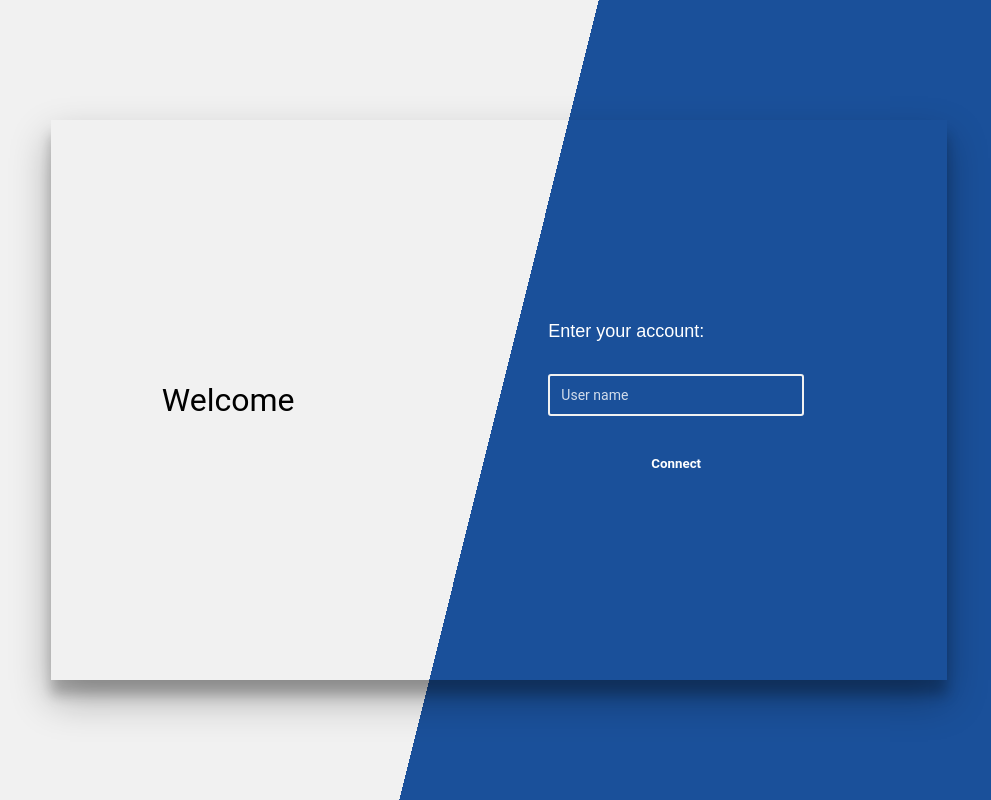
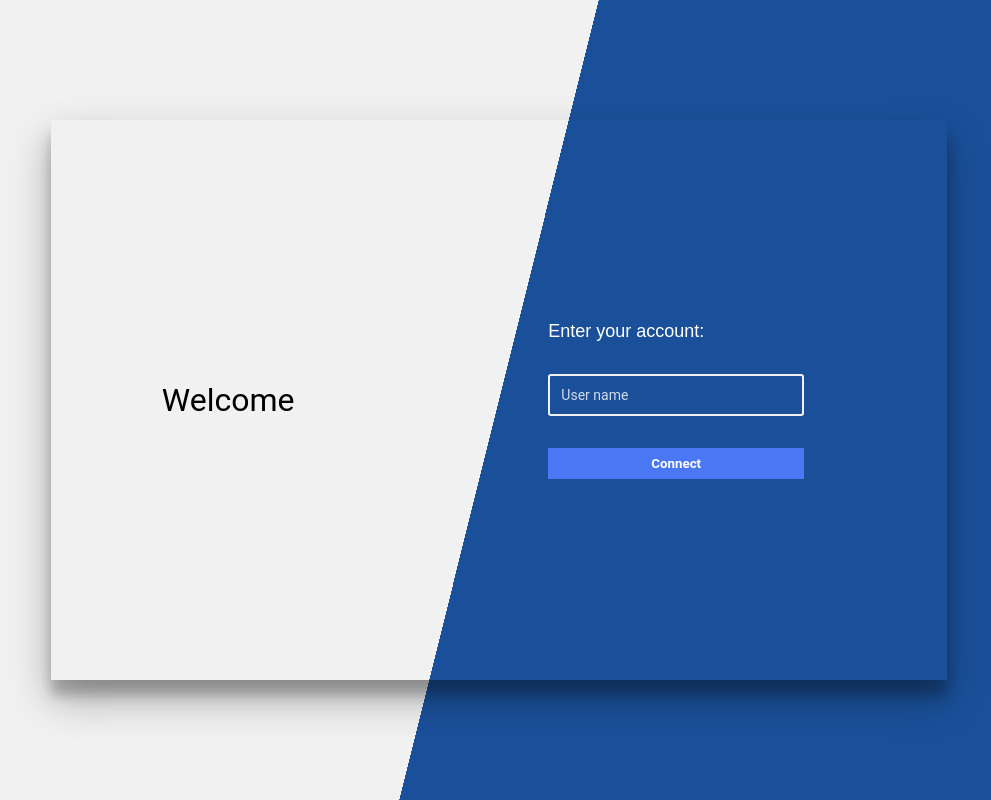
Before and after one commit to JoaoPauloFontana/web-task-app, a React (Vite) app: page /login in a window 1280 px wide. Shown: the whole page, without its empty margins (141-1132 px from the left). Built offline with nearby package versions, Linux system fonts and the light colour scheme.

Commit message:
add: Guarda nome do usuário em contexto para usar em outras telas

```diff
--- a/src/index.css
+++ b/src/index.css
@@ -4,7 +4,9 @@
     --gray-100: #F1F1F1;
 
     --orange-primary: #F97B3A;
+
     --blue-primary: #3AA0F9;
+    --blue-600: #4A77F3;
     --blue-secondary: #1A509A;
 
 
--- a/src/pages/Welcome/index.tsx
+++ b/src/pages/Welcome/index.tsx
@@ -1,15 +1,18 @@
-import { InputForm } from '../../components/InputForm';
+import { useEffect, useState } from 'react';
+import { useNavigate } from 'react-router-dom';
 import { ToastContainer, toast } from 'react-toastify';
 import 'react-toastify/dist/ReactToastify.css';
 import { useTranslation } from 'react-i18next';
-import HashLoader from 'react-spinners/HashLoader';
 
 import './style.css';
-import { useState } from 'react';
+import useUserData from '../../context/User';
+import { InputForm } from '../../components/InputForm';
 
 export function Welcome() {
-    const [isLoading, setIsLoading] = useState(false);
     const [username, setUsername] = useState('');
+    const { setUserDataContext, user } = useUserData();
+
+    const navigate = useNavigate();
 
     const { t } = useTranslation();
 
@@ -22,8 +25,14 @@ export function Welcome() {
             toast.warning('Verifique se você digitou seu nome, por favor.');
             return;
         }
-        setIsLoading(true);
+        setUserDataContext({username});
     }
+
+    useEffect(() => {
+        if (user) {
+            navigate('/');
+        }
+    }, [user]);
 
     return (
         <div className="container-background-welcome">
@@ -35,8 +44,7 @@ export function Welcome() {
                         <InputForm type="text" placeholder={t('login.placeholderUserName')} onChange={handleUsername} />
                     </div>
                     <button onClick={handleLogin} className='submit-form'>
-                        {!isLoading ? t('login.btnConect') :
-                            <HashLoader loading={true} color='#fff' size={20} />}
+                        {t('login.btnConect')}
                     </button>
                 </div>
             </div>
--- a/src/pages/Welcome/style.css
+++ b/src/pages/Welcome/style.css
@@ -41,7 +41,7 @@
 }
 
 .submit-form {
-    background-color: var(--gray-700);
+    background-color: var(--blue-600);
     color: var(--white);
     font-weight: bold;
     padding: 0.5rem 0;
```
